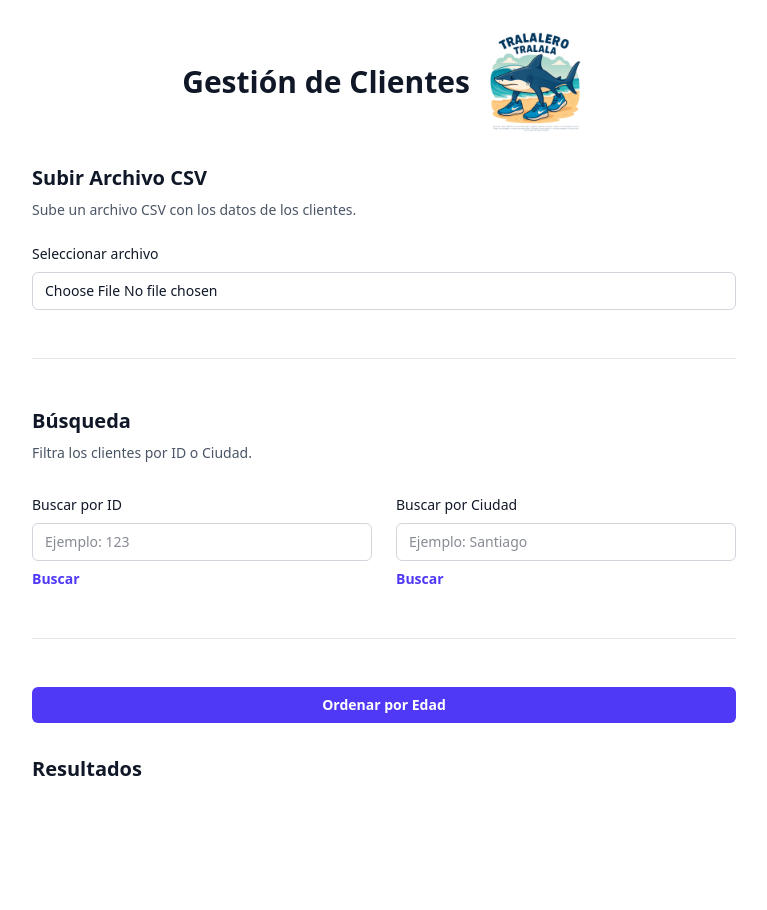
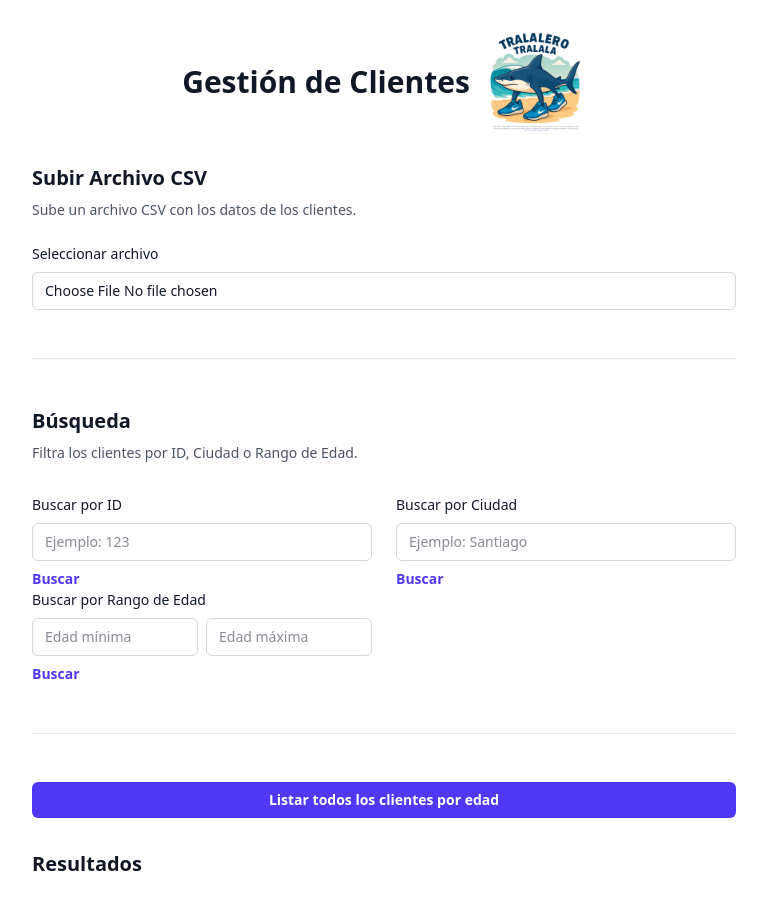
Before and after one commit to GorkyAnge/cswapp, a Next.js app: page / in a window 1280 px wide. Shown: the top 910 px of the page, without its empty margins (256-1023 px from the left). Before the commit the page ends 831 px from the top, so only its background shows below. Built offline with nearby package versions, Linux system fonts and the light colour scheme.

Commit message:
Implement structural updates and optimizations across multiple modules

```diff
--- a/src/app/api/clients/route.js
+++ b/src/app/api/clients/route.js
@@ -5,6 +5,7 @@ import {
   getClientsByCity,
   getClientsSortedByAge,
   setClients,
+  getClientsByAgeRange,
 } from "../../lib/data";
 
 export async function POST(request) {
@@ -12,9 +13,14 @@ export async function POST(request) {
   setClients(
     body.map((c) => ({
       id: c.id,
-      name: c.name,
-      city: c.city,
-      age: parseInt(c.age, 10),
+      nombres: c.nombres,
+      apellidos: c.apellidos,
+      fecha_nacimiento: c.fecha_nacimiento
+        ? new Date(c.fecha_nacimiento)
+        : null,
+      ciudad: c.ciudad,
+      fecha_registro: c.fecha_registro ? new Date(c.fecha_registro) : null,
+      email: c.email,
     }))
   );
   return NextResponse.json({ ok: true });
@@ -25,6 +31,8 @@ export async function GET(request) {
   const id = searchParams.get("id");
   const city = searchParams.get("city");
   const sort = searchParams.get("sort");
+  const ageMin = searchParams.get("ageMin");
+  const ageMax = searchParams.get("ageMax");
 
   if (id) {
     const client = getClientById(id);
@@ -41,5 +49,9 @@ export async function GET(request) {
     return NextResponse.json(getClientsSortedByAge());
   }
 
+  if (ageMin || ageMax) {
+    return NextResponse.json(getClientsByAgeRange(ageMin, ageMax));
+  }
+
   return NextResponse.json(getClients());
 }
--- a/src/app/lib/data.js
+++ b/src/app/lib/data.js
@@ -2,14 +2,19 @@ let clients = [];
 
 export function setClients(newClients) {
   clients = newClients
-    .filter((c) => c.id && c.name && c.city && c.age) // descarta registros incompletos
+    .filter((c) => c.id && c.nombres && c.apellidos && c.ciudad && c.email)
     .map((c) => ({
       id: c.id,
-      name: c.name,
-      city: c.city,
-      age: parseInt(c.age, 10),
+      nombres: c.nombres,
+      apellidos: c.apellidos,
+      fecha_nacimiento: c.fecha_nacimiento
+        ? new Date(c.fecha_nacimiento)
+        : null,
+      ciudad: c.ciudad,
+      fecha_registro: c.fecha_registro ? new Date(c.fecha_registro) : null,
+      email: c.email,
     }));
-  console.log("Clientes cargados:", clients); // útil para depurar
+  console.log("Clientes cargados:", clients);
 }
 
 export function getClients() {
@@ -21,9 +26,25 @@ export function getClientById(id) {
 }
 
 export function getClientsByCity(city) {
-  return clients.filter((c) => c.city?.toLowerCase() === city.toLowerCase());
+  return clients.filter((c) => c.ciudad?.toLowerCase() === city.toLowerCase());
 }
 
 export function getClientsSortedByAge() {
-  return [...clients].sort((a, b) => b.age - a.age);
+  return [...clients].sort((a, b) => b.fecha_nacimiento - a.fecha_nacimiento);
 }
+
+export function getClientsByAgeRange(ageMin, ageMax) {
+  return clients.filter((c) => {
+    if (!c.fecha_nacimiento) return false;
+    const birth = new Date(c.fecha_nacimiento);
+    const today = new Date();
+    let years = today.getFullYear() - birth.getFullYear();
+    const m = today.getMonth() - birth.getMonth();
+    if (m < 0 || (m === 0 && today.getDate() < birth.getDate())) {
+      years--;
+    }
+    if (ageMin && years < Number(ageMin)) return false;
+    if (ageMax && years > Number(ageMax)) return false;
+    return true;
+  });
+}
--- a/src/app/page.js
+++ b/src/app/page.js
@@ -10,6 +10,8 @@ export default function Home() {
   const [citySearch, setCitySearch] = useState("");
   const [results, setResults] = useState([]);
   const [csvFileName, setCsvFileName] = useState(""); // Nuevo estado para el nombre del archivo
+  const [ageMin, setAgeMin] = useState("");
+  const [ageMax, setAgeMax] = useState("");
 
   const handleCSVUpload = (e) => {
     const file = e.target.files[0];
@@ -19,13 +21,31 @@ export default function Home() {
     Papa.parse(file, {
       header: true,
       complete: async (results) => {
+        // Transformar fechas mm/dd/yyyy a Date y mantener los campos correctos
+        const data = results.data.map((row) => {
+          // Parse fechas si existen y son válidas
+          let fecha_nacimiento = row.fecha_nacimiento;
+          let fecha_registro = row.fecha_registro;
+          if (
+            fecha_nacimiento &&
+            /^\d{2}\/\d{2}\/\d{4}$/.test(fecha_nacimiento)
+          ) {
+            const [mm, dd, yyyy] = fecha_nacimiento.split("/");
+            row.fecha_nacimiento = new Date(`${yyyy}-${mm}-${dd}`);
+          }
+          if (fecha_registro && /^\d{2}\/\d{2}\/\d{4}$/.test(fecha_registro)) {
+            const [mm, dd, yyyy] = fecha_registro.split("/");
+            row.fecha_registro = new Date(`${yyyy}-${mm}-${dd}`);
+          }
+          return row;
+        });
         const response = await fetch("/api/clients", {
           method: "POST",
-          body: JSON.stringify(results.data),
+          body: JSON.stringify(data),
         });
         if (response.ok) {
           alert("Datos cargados correctamente");
-          setClients(results.data);
+          setClients(data);
         }
       },
     });
@@ -49,6 +69,16 @@ export default function Home() {
     const res = await fetch(`/api/clients?sort=age`);
     const data = await res.json();
     setResults(data); // Actualiza los resultados
+  };
+
+  const searchByAgeRange = async () => {
+    const params = [];
+    if (ageMin) params.push(`ageMin=${ageMin}`);
+    if (ageMax) params.push(`ageMax=${ageMax}`);
+    const query = params.length ? `?${params.join("&")}` : "";
+    const res = await fetch(`/api/clients${query}`);
+    const data = await res.json();
+    setResults(data);
   };
 
   const playSound = () => {
@@ -122,7 +152,7 @@ export default function Home() {
         <div className="border-b border-gray-900/10 pb-12">
           <h2 className="text-xl font-semibold text-gray-900">Búsqueda</h2>
           <p className="mt-2 text-sm text-gray-600">
-            Filtra los clientes por ID o Ciudad.
+            Filtra los clientes por ID, Ciudad o Rango de Edad.
           </p>
 
           <div className="mt-8 grid grid-cols-1 gap-y-6 sm:grid-cols-2 sm:gap-x-6 sm:gap-y-0">
@@ -177,6 +207,40 @@ export default function Home() {
                 Buscar
               </button>
             </div>
+
+            <div className="sm:col-span-1">
+              <label
+                htmlFor="ageMin"
+                className="block text-sm font-medium text-gray-900"
+              >
+                Buscar por Rango de Edad
+              </label>
+              <div className="mt-2 flex space-x-2">
+                <input
+                  id="ageMin"
+                  type="number"
+                  value={ageMin}
+                  onChange={(e) => setAgeMin(e.target.value)}
+                  className="block w-1/2 py-2 px-3 rounded-md text-sm text-gray-900 bg-white border border-gray-300 focus:ring-2 focus:ring-indigo-600"
+                  placeholder="Edad mínima"
+                />
+                <input
+                  id="ageMax"
+                  type="number"
+                  value={ageMax}
+                  onChange={(e) => setAgeMax(e.target.value)}
+                  className="block w-1/2 py-2 px-3 rounded-md text-sm text-gray-900 bg-white border border-gray-300 focus:ring-2 focus:ring-indigo-600"
+                  placeholder="Edad máxima"
+                />
+              </div>
+              <button
+                type="button"
+                onClick={searchByAgeRange}
+                className="mt-2 inline-block text-sm font-semibold text-indigo-600 hover:text-indigo-500"
+              >
+                Buscar
+              </button>
+            </div>
           </div>
         </div>
 
@@ -185,7 +249,7 @@ export default function Home() {
             onClick={sortByAge}
             className="w-full py-2 px-4 rounded-md text-sm font-semibold text-white bg-indigo-600 hover:bg-indigo-700"
           >
-            Ordenar por Edad
+            Listar todos los clientes por edad
           </button>
         </div>
       </form>
@@ -195,7 +259,33 @@ export default function Home() {
         <ul className="mt-4 space-y-4">
           {results.map((c, i) => (
             <li key={i} className="text-sm text-gray-900">
-              {c.id} - {c.name} - {c.city} - {c.age}
+              <div>
+                <b>ID:</b> {c.id}
+              </div>
+              <div>
+                <b>Nombres:</b> {c.nombres}
+              </div>
+              <div>
+                <b>Apellidos:</b> {c.apellidos}
+              </div>
+              <div>
+                <b>Fecha de nacimiento:</b>{" "}
+                {c.fecha_nacimiento
+                  ? new Date(c.fecha_nacimiento).toLocaleDateString()
+                  : ""}
+              </div>
+              <div>
+                <b>Ciudad:</b> {c.ciudad}
+              </div>
+              <div>
+                <b>Fecha de registro:</b>{" "}
+                {c.fecha_registro
+                  ? new Date(c.fecha_registro).toLocaleDateString()
+                  : ""}
+              </div>
+              <div>
+                <b>Email:</b> {c.email}
+              </div>
             </li>
           ))}
         </ul>
```
Also changed, not shown: 1 other file (tests, documents, lock files or other folders).
